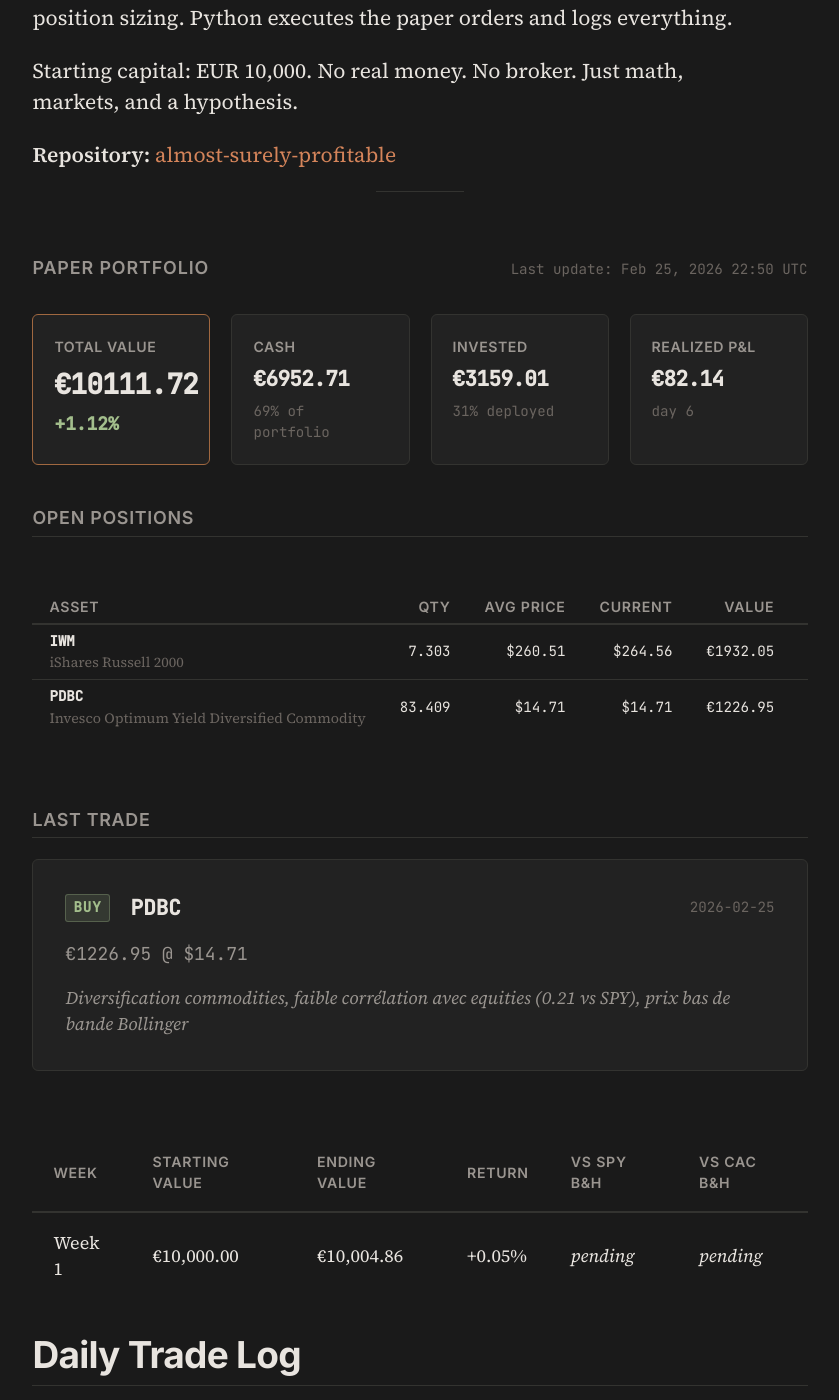
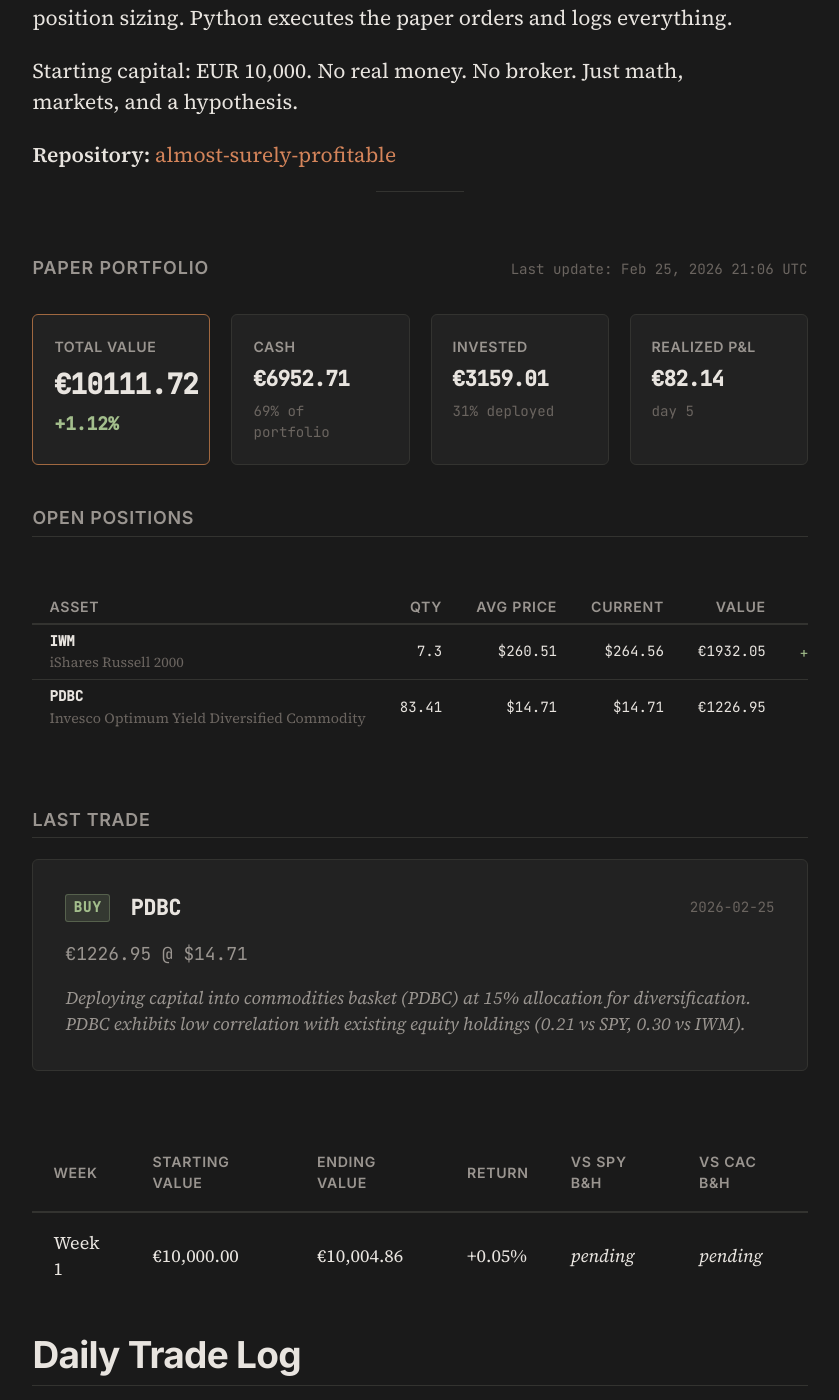
Before and after one commit to Alm0stSurely/alm0stsurely.github.io, a Jekyll site: the page built from trading.md, in a window 1280 px wide and 1400 px high, scrolled down 854 px. Shown: the whole window, without its empty margins (220-1059 px from the left). Built offline with Jekyll 4.4.1, drawn with Linux system fonts in a browser that asks for light colours.

```diff
--- a/_data/portfolio.json
+++ b/_data/portfolio.json
@@ -1,33 +1,33 @@
 {
-  "last_updated": "2026-02-25T22:50:00",
+  "last_updated": "2026-02-25T21:06:11",
   "starting_capital": 10000.00,
   "cash": 6952.71,
   "total_value": 10111.72,
   "total_return_pct": 1.12,
   "total_realized_pnl": 82.14,
-  "days_active": 6,
+  "days_active": 5,
   "positions": [
     {
       "ticker": "IWM",
       "name": "iShares Russell 2000",
-      "quantity": 7.303,
+      "quantity": 7.30,
       "avg_price": 260.51,
       "current_price": 264.56,
       "market_value": 1932.05,
       "pnl": 29.58,
       "pnl_pct": 1.55,
-      "allocation_pct": 19.1
+      "allocation_pct": 19.11
     },
     {
       "ticker": "PDBC",
       "name": "Invesco Optimum Yield Diversified Commodity",
-      "quantity": 83.409,
+      "quantity": 83.41,
       "avg_price": 14.71,
       "current_price": 14.71,
       "market_value": 1226.95,
-      "pnl": 0.0,
-      "pnl_pct": 0.0,
-      "allocation_pct": 12.1
+      "pnl": 0.00,
+      "pnl_pct": 0.00,
+      "allocation_pct": 12.13
     }
   ],
   "last_trade": {
@@ -36,6 +36,6 @@
     "action": "buy",
     "price": 14.71,
     "amount": 1226.95,
-    "reasoning": "Diversification commodities, faible corrélation avec equities (0.21 vs SPY), prix bas de bande Bollinger"
+    "reasoning": "Deploying capital into commodities basket (PDBC) at 15% allocation for diversification. PDBC exhibits low correlation with existing equity holdings (0.21 vs SPY, 0.30 vs IWM)."
   }
 }
```
Also changed, not shown: _posts/2026-02-26-asymptotic-cost-convenience.md (added, +96 -0 lines).
